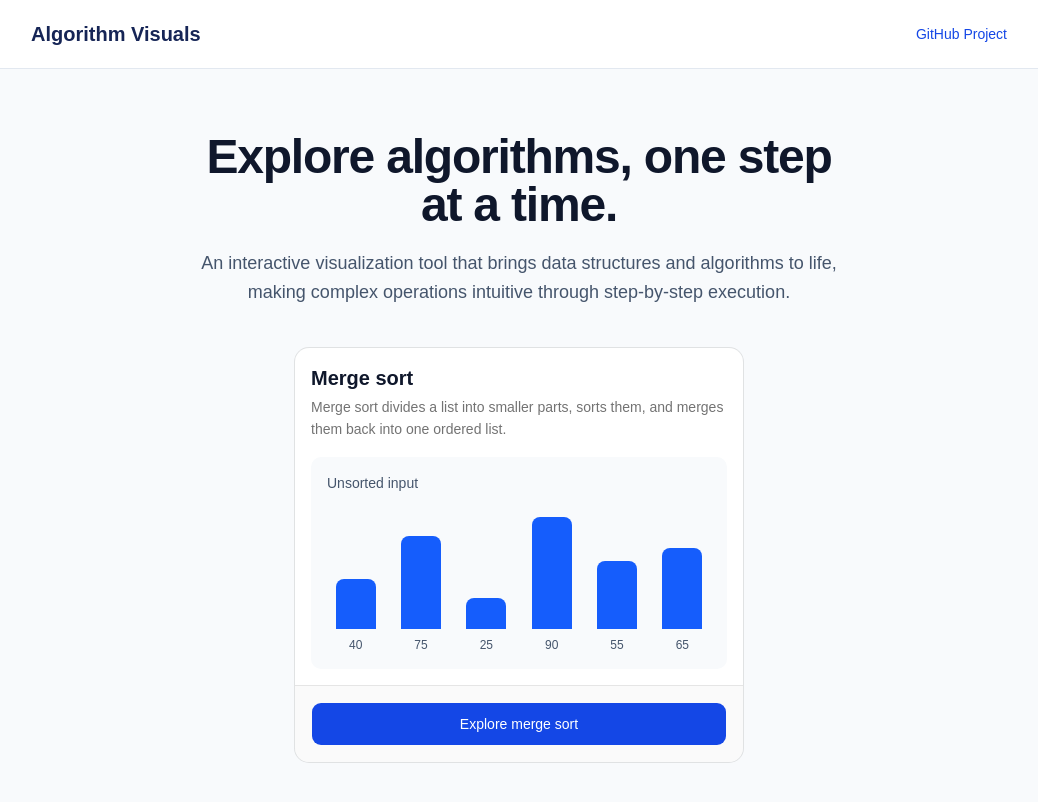
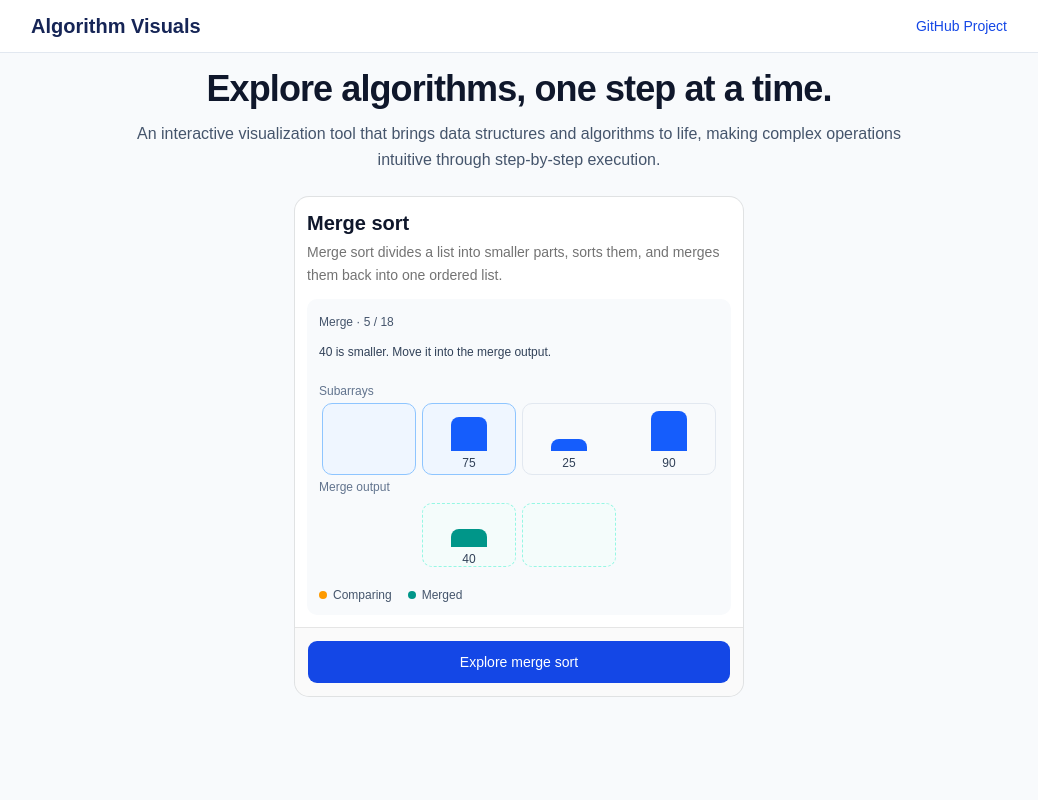
Before and after one commit to TazoSepo/algorithm-view, a React (Vite) app: page / in a window 1280 px wide. Shown: the top 802 px of the page, without its empty margins (121-1159 px from the left). Built offline with nearby package versions, Linux system fonts and the light colour scheme.

Commit message:
Adds first card for merge sort, adds preview section and card details

```diff
--- a/src/App.tsx
+++ b/src/App.tsx
@@ -1,10 +1,19 @@
 import { AlgorithmCard } from "./components/AlgorithmCard";
+import { MergeSortPreview } from "./components/previews/MergeSortPreview";
+
+const algorithmCards = [
+  <AlgorithmCard
+    title="Merge sort"
+    description="Merge sort divides a list into smaller parts, sorts them, and merges them back into one ordered list."
+    preview={<MergeSortPreview />}
+  />,
+];
 
 export default function App() {
   return (
     <div className="min-h-screen bg-slate-50">
       <header className="border-b border-slate-200 bg-white">
-        <div className="mx-auto flex max-w-5xl flex-wrap items-center justify-between gap-4 px-6 py-5">
+        <div className="mx-auto flex max-w-5xl flex-wrap items-center justify-between gap-4 px-6 py-3">
           <span className="text-xl font-semibold text-blue-950">
             Algorithm Visuals
           </span>
@@ -18,22 +27,20 @@ export default function App() {
           </a>
         </div>
       </header>
-      <main className="py-12 sm:py-16">
+      <main className="py-4">
         <div className="mx-auto flex max-w-5xl flex-col items-center px-6">
-          <h1 className="max-w-2xl text-center text-3xl font-bold tracking-tight text-slate-900 sm:text-5xl">
+          <h1 className="max-w-4xl text-center text-3xl font-bold tracking-tight text-slate-900 sm:text-4xl">
             Explore algorithms, one step at a time.
           </h1>
-          <p className="mt-5 max-w-2xl text-center text-base leading-relaxed text-slate-600 sm:text-lg">
+          <p className="mt-3 max-w-3xl text-center text-base leading-relaxed text-slate-600">
             An interactive visualization tool that brings data structures and
             algorithms to life, making complex operations intuitive through
             step-by-step execution.
           </p>
-          <div className="mt-10 w-full max-w-md">
-            <AlgorithmCard
-              title="Merge sort"
-              description="Merge sort divides a list into smaller parts, sorts them, and merges them back into one ordered list."
-              previewData={[40, 75, 25, 90, 55, 65]}
-            />
+          <div className="mt-6 w-full max-w-md">
+            {algorithmCards.map((card) => {
+              return card;
+            })}
           </div>
         </div>
       </main>
--- a/src/components/AlgorithmCard.tsx
+++ b/src/components/AlgorithmCard.tsx
@@ -1,3 +1,4 @@
+import type { ReactNode } from "react";
 import {
   Card,
   CardContent,
@@ -7,29 +8,30 @@ import {
   CardTitle,
 } from "./ui/card";
 import { Button } from "./ui/button";
-import { AlgorithmPreview } from "./AlgorithmPreview";
 
 type AlgorithmCardProps = {
   title: string;
   description: string;
-  previewData: number[];
+  preview: ReactNode;
 };
 
 export function AlgorithmCard({
   title,
   description,
-  previewData,
+  preview,
 }: AlgorithmCardProps) {
   return (
-    <Card className="w-full">
+    <Card className="w-full" size="sm">
       <CardHeader>
         <CardTitle>
           <h2 className="text-xl font-semibold text-slate-900">{title}</h2>
         </CardTitle>
-        <CardDescription className="leading-relaxed">{description}</CardDescription>
+        <CardDescription className="leading-relaxed">
+          {description}
+        </CardDescription>
       </CardHeader>
       <CardContent>
-        <AlgorithmPreview data={previewData} />
+        <div className="rounded-lg bg-slate-50 p-3">{preview}</div>
       </CardContent>
       <CardFooter>
         <Button className="h-11 w-full bg-blue-700 text-white hover:bg-blue-800">
--- a/src/components/AlgorithmPreview.tsx
+++ b/src/components/AlgorithmPreview.tsx
@@ -1,30 +1,63 @@
-type AlgorithmPreviewProps = {
-  data: number[];
+import {
+  useEffect,
+  useState,
+  useSyncExternalStore,
+  type ReactNode,
+} from "react";
+import type { PreviewStep } from "../types/preview";
+
+function subscribeToMotionPreference(onChange: () => void) {
+  const query = window.matchMedia("(prefers-reduced-motion: reduce)");
+  query.addEventListener("change", onChange);
+  return () => query.removeEventListener("change", onChange);
+}
+
+function getMotionPreference() {
+  return window.matchMedia("(prefers-reduced-motion: reduce)").matches;
+}
+
+type AlgorithmPreviewProps<Step extends PreviewStep> = {
+  steps: readonly Step[];
+  renderStep: (step: Step) => ReactNode;
+  stepDuration?: number;
+  endDuration?: number;
 };
 
-export function AlgorithmPreview({ data }: AlgorithmPreviewProps) {
-  const maxValue = Math.max(1, ...data);
+export function AlgorithmPreview<Step extends PreviewStep>({
+  steps,
+  renderStep,
+  stepDuration = 1200,
+  endDuration = 2400,
+}: AlgorithmPreviewProps<Step>) {
+  const [stepIndex, setStepIndex] = useState(0);
+  const reducedMotion = useSyncExternalStore(
+    subscribeToMotionPreference,
+    getMotionPreference,
+    () => true,
+  );
+  const stepCount = steps.length;
+  const currentIndex = stepCount > 0 ? stepIndex % stepCount : 0;
+
+  useEffect(() => {
+    if (reducedMotion || stepCount < 2) return;
+    const timer = window.setTimeout(
+      () => setStepIndex((previous) => (previous + 1) % stepCount),
+      currentIndex === stepCount - 1 ? endDuration : stepDuration,
+    );
+    return () => window.clearTimeout(timer);
+  }, [reducedMotion, currentIndex, stepCount, stepDuration, endDuration]);
+
+  const step = steps[currentIndex];
+  if (!step) return null;
 
   return (
-    <figure className="rounded-lg bg-slate-50 p-4">
-      <figcaption className="text-sm text-slate-600">Unsorted input</figcaption>
-      <ol className="flex h-40 items-end justify-center gap-2">
-        {data.map((value, index) => (
-          <li
-            key={index}
-            className="flex h-full min-w-0 flex-1 flex-col items-center justify-end gap-2"
-          >
-            <div
-              aria-hidden="true"
-              className="w-full max-w-10 rounded-t-md bg-blue-600"
-              style={{ height: `${(value / maxValue) * 112}px` }}
-            />
-            <span className="text-xs font-medium text-slate-600 tabular-nums">
-              {value}
-            </span>
-          </li>
-        ))}
-      </ol>
-    </figure>
+    <>
+      <div className="mb-3">
+        <span className="text-xs font-medium text-slate-600">
+          {step.phase} · {currentIndex + 1} / {stepCount}
+        </span>
+      </div>
+      {renderStep(step)}
+    </>
   );
 }
--- /dev/null
+++ b/src/components/previews/MergeSortPreview.tsx
@@ -0,0 +1,112 @@
+import { AlgorithmPreview } from "../AlgorithmPreview";
+import { mergeSortPreview } from "../../data/mergeSortPreview";
+import type { MergeSortBar, MergeSortStep } from "../../types/mergeSortPreview";
+
+export function MergeSortPreview() {
+  return (
+    <AlgorithmPreview
+      steps={mergeSortPreview.steps}
+      renderStep={(step) => (
+        <MergeSortFrame bars={mergeSortPreview.bars} step={step} />
+      )}
+    />
+  );
+}
+type MergeSortFrameProps = {
+  bars: MergeSortBar[];
+  step: MergeSortStep;
+};
+
+function MergeSortFrame({ bars, step }: MergeSortFrameProps) {
+  const maxValue = Math.max(1, ...bars.map((bar) => bar.value));
+  const sourceOrder = step.groups.flat();
+  const outputSize =
+    step.merging?.reduce(
+      (count, groupIndex) => count + step.groups[groupIndex].length,
+      0,
+    ) ?? 0;
+  const outputOffset = (bars.length - outputSize) / 2;
+
+  return (
+    <figure>
+      <figcaption className="min-h-10 text-xs leading-relaxed text-slate-700">
+        {step.description}
+      </figcaption>
+      <div
+        role="img"
+        aria-label={`${step.description} Groups: ${step.groups.map((group) => group.map((id) => bars.find((bar) => bar.id === id)?.value).join(", ")).join("; ")}.${step.output ? ` Merge output: ${step.output.map((id) => bars.find((bar) => bar.id === id)?.value).join(", ") || "empty"}.` : ""}`}
+      >
+        <div className="relative h-48" aria-hidden="true">
+          <span className="absolute top-0 text-xs text-slate-500">
+            {step.phase === "Done" ? "Sorted array" : "Subarrays"}
+          </span>
+          {step.groups.map((group, groupIndex) => (
+            <div
+              key={group.join("-")}
+              className={`absolute top-5 h-18 rounded-lg border ${step.merging?.includes(groupIndex) ? "border-blue-300 bg-blue-50" : "border-slate-200"}`}
+              style={{
+                left: `calc(${(sourceOrder.indexOf(group[0]) / bars.length) * 100}% + 3px)`,
+                width: `calc(${(group.length / bars.length) * 100}% - 6px)`,
+              }}
+            />
+          ))}
+          {step.output && (
+            <>
+              <span className="absolute top-24 text-xs text-slate-500">
+                Merge output
+              </span>
+              {Array.from({ length: outputSize }, (_, index) => (
+                <div
+                  key={index}
+                  className="absolute top-30 h-16 rounded-lg border border-dashed border-teal-200 bg-teal-50/50"
+                  style={{
+                    left: `calc(${((index + outputOffset) / bars.length) * 100}% + 3px)`,
+                    width: `calc(${100 / bars.length}% - 6px)`,
+                  }}
+                />
+              ))}
+            </>
+          )}
+          {bars.map((bar) => {
+            const outputIndex = step.output?.indexOf(bar.id) ?? -1;
+            const inOutput = outputIndex !== -1;
+            const position = inOutput
+              ? outputIndex + outputOffset
+              : sourceOrder.indexOf(bar.id);
+            const comparing = step.comparing?.includes(bar.id);
+            const complete = inOutput || step.phase === "Done";
+
+            return (
+              <div
+                key={bar.id}
+                className="absolute left-0 top-0 z-10 flex h-16 flex-col items-center justify-end gap-1 px-2 transition-transform duration-500 ease-in-out motion-reduce:transition-none"
+                style={{
+                  width: `${100 / bars.length}%`,
+                  transform: `translate(${position * 100}%, ${inOutput ? 120 : 24}px)`,
+                }}
+              >
+                <div
+                  className={`w-full max-w-9 rounded-t-md transition-colors duration-300 motion-reduce:transition-none ${comparing ? "bg-amber-500 ring-2 ring-amber-300 ring-offset-2" : complete ? "bg-teal-600" : "bg-blue-600"}`}
+                  style={{ height: `${(bar.value / maxValue) * 40}px` }}
+                />
+                <span className="text-xs font-medium text-slate-700 tabular-nums">
+                  {bar.value}
+                </span>
+              </div>
+            );
+          })}
+        </div>
+      </div>
+      <div className="mt-3 flex flex-wrap gap-x-4 gap-y-1 text-xs text-slate-600">
+        <span className="flex items-center gap-1.5">
+          <span className="size-2 rounded-full bg-amber-500" />
+          Comparing
+        </span>
+        <span className="flex items-center gap-1.5">
+          <span className="size-2 rounded-full bg-teal-600" />
+          Merged
+        </span>
+      </div>
+    </figure>
+  );
+}
--- /dev/null
+++ b/src/data/mergeSortPreview.ts
@@ -0,0 +1,153 @@
+import type { MergeSortExample } from "../types/mergeSortPreview";
+
+export const mergeSortPreview: MergeSortExample = {
+  bars: [
+    { id: "a", value: 40 },
+    { id: "b", value: 75 },
+    { id: "c", value: 25 },
+    { id: "d", value: 90 },
+  ],
+  steps: [
+    {
+      phase: "Split",
+      description: "Start with four unsorted values.",
+      groups: [["a", "b", "c", "d"]],
+    },
+    {
+      phase: "Split",
+      description: "Split the array into two halves.",
+      groups: [
+        ["a", "b"],
+        ["c", "d"],
+      ],
+    },
+    {
+      phase: "Split",
+      description: "Split the left half into single values.",
+      groups: [["a"], ["b"], ["c", "d"]],
+    },
+    {
+      phase: "Merge",
+      description: "Compare 40 and 75 to merge the left pair.",
+      groups: [["a"], ["b"], ["c", "d"]],
+      merging: [0, 1],
+      comparing: ["a", "b"],
+      output: [],
+    },
+    {
+      phase: "Merge",
+      description: "40 is smaller. Move it into the merge output.",
+      groups: [["a"], ["b"], ["c", "d"]],
+      merging: [0, 1],
+      output: ["a"],
+    },
+    {
+      phase: "Merge",
+      description: "Append the remaining value, 75.",
+      groups: [["a"], ["b"], ["c", "d"]],
+      merging: [0, 1],
+      output: ["a", "b"],
+    },
+    {
+      phase: "Merge",
+      description: "The left half is now sorted: 40, 75.",
+      groups: [
+        ["a", "b"],
+        ["c", "d"],
+      ],
+    },
+    {
+      phase: "Split",
+      description: "Now split the right half into single values.",
+      groups: [["a", "b"], ["c"], ["d"]],
+    },
+    {
+      phase: "Merge",
+      description: "Compare 25 and 90 to merge the right pair.",
+      groups: [["a", "b"], ["c"], ["d"]],
+      merging: [1, 2],
+      comparing: ["c", "d"],
+      output: [],
+    },
+    {
+      phase: "Merge",
+      description: "25 is smaller. Move it into the merge output.",
+      groups: [["a", "b"], ["c"], ["d"]],
+      merging: [1, 2],
+      output: ["c"],
+    },
+    {
+      phase: "Merge",
+      description: "Append the remaining value, 90.",
+      groups: [["a", "b"], ["c"], ["d"]],
+      merging: [1, 2],
+      output: ["c", "d"],
+    },
+    {
+      phase: "Merge",
+      description: "Both halves are sorted. Merge them together next.",
+      groups: [
+        ["a", "b"],
+        ["c", "d"],
+      ],
+    },
+    {
+      phase: "Merge",
+      description: "Compare the first value of each half: 40 and 25.",
+      groups: [
+        ["a", "b"],
+        ["c", "d"],
+      ],
+      merging: [0, 1],
+      comparing: ["a", "c"],
+      output: [],
+    },
+    {
+      phase: "Merge",
+      description: "Take 25. Now compare 40 and 90.",
+      groups: [
+        ["a", "b"],
+        ["c", "d"],
+      ],
+      merging: [0, 1],
+      comparing: ["a", "d"],
+      output: ["c"],
+    },
+    {
+      phase: "Merge",
+      description: "Take 40. Now compare 75 and 90.",
+      groups: [
+        ["a", "b"],
+        ["c", "d"],
+      ],
+      merging: [0, 1],
+      comparing: ["b", "d"],
+      output: ["c", "a"],
+    },
+    {
+      phase: "Merge",
+      description: "Take 75. The left half is now empty.",
+      groups: [
+        ["a", "b"],
+        ["c", "d"],
+      ],
+      merging: [0, 1],
+      output: ["c", "a", "b"],
+    },
+    {
+      phase: "Merge",
+      description: "Append 90, the last remaining value.",
+      groups: [
+        ["a", "b"],
+        ["c", "d"],
+      ],
+      merging: [0, 1],
+      output: ["c", "a", "b", "d"],
+    },
+    {
+      phase: "Done",
+      description: "Merge complete: 25, 40, 75, 90.",
+      groups: [["c", "a", "b", "d"]],
+    },
+  ],
+};
--- /dev/null
+++ b/src/types/mergeSortPreview.ts
@@ -0,0 +1,19 @@
+import type { PreviewStep } from "./preview";
+
+export type MergeSortBar = {
+  id: string;
+  value: number;
+};
+
+export type MergeSortStep = PreviewStep & {
+  phase: "Split" | "Merge" | "Done";
+  groups: string[][];
+  comparing?: string[];
+  merging?: number[];
+  output?: string[];
+};
+
+export type MergeSortExample = {
+  bars: MergeSortBar[];
+  steps: MergeSortStep[];
+};
--- /dev/null
+++ b/src/types/preview.ts
@@ -0,0 +1,4 @@
+export type PreviewStep = {
+  phase: string;
+  description: string;
+};
```
